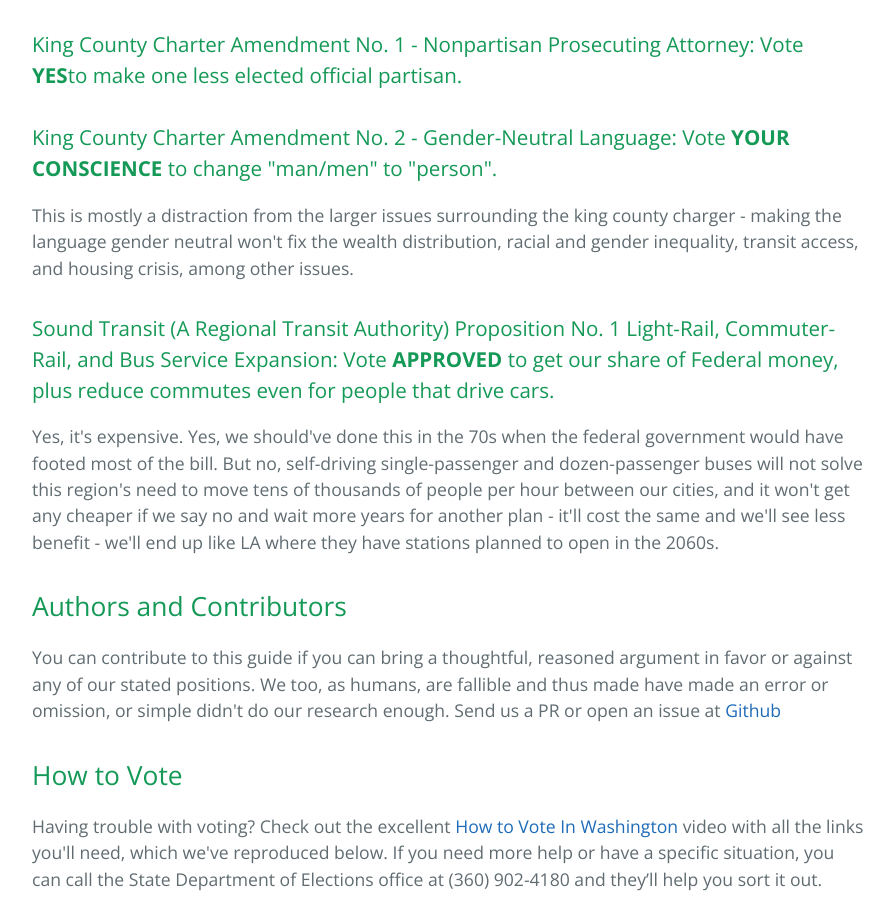
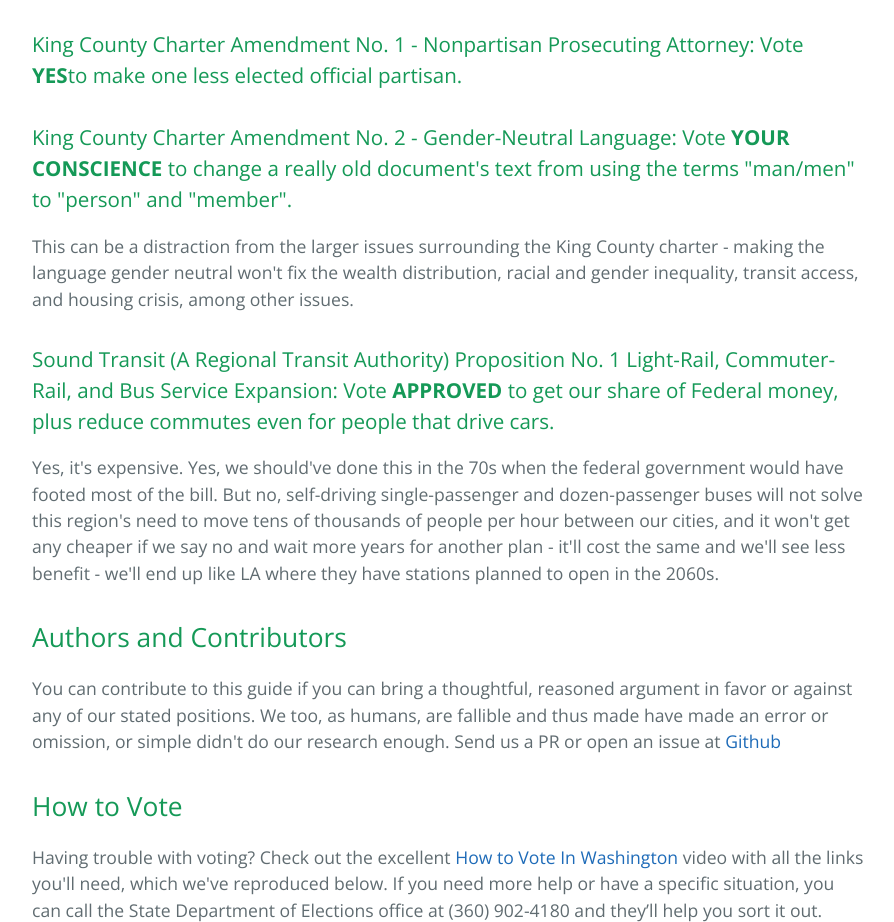
Before and after one commit to ResponsibleVotersGuide/ResponsibleVotersGuide.github.io, a plain HTML site: page index.html in a window 1280 px wide. Shown: the part 2832-3754 px from the top of the page, without its empty margins (192-1086 px from the left). Drawn offline with nearby package versions, Linux system fonts and the light colour scheme.

Commit message:
Replace master branch with page content via GitHub

```diff
--- a/index.html
+++ b/index.html
@@ -66,9 +66,9 @@
 <a id="king-county-charter-amendment-no-1---nonpartisan-prosecuting-attorney-vote-yesto-make-one-less-elected-official-partisan" class="anchor" href="#king-county-charter-amendment-no-1---nonpartisan-prosecuting-attorney-vote-yesto-make-one-less-elected-official-partisan" aria-hidden="true"><span aria-hidden="true" class="octicon octicon-link"></span></a>King County Charter Amendment No. 1 - Nonpartisan Prosecuting Attorney: Vote <strong>YES</strong>to make one less elected official partisan.</h3>
 
 <h3>
-<a id="king-county-charter-amendment-no-2---gender-neutral-language-vote-your-conscience-to-change-manmen-to-person" class="anchor" href="#king-county-charter-amendment-no-2---gender-neutral-language-vote-your-conscience-to-change-manmen-to-person" aria-hidden="true"><span aria-hidden="true" class="octicon octicon-link"></span></a>King County Charter Amendment No. 2 - Gender-Neutral Language: Vote <strong>YOUR CONSCIENCE</strong> to change "man/men" to "person".</h3>
+<a id="king-county-charter-amendment-no-2---gender-neutral-language-vote-your-conscience-to-change-a-really-old-documents-text-from-using-the-terms-manmen-to-person-and-member" class="anchor" href="#king-county-charter-amendment-no-2---gender-neutral-language-vote-your-conscience-to-change-a-really-old-documents-text-from-using-the-terms-manmen-to-person-and-member" aria-hidden="true"><span aria-hidden="true" class="octicon octicon-link"></span></a>King County Charter Amendment No. 2 - Gender-Neutral Language: Vote <strong>YOUR CONSCIENCE</strong> to change a really old document's text from using the terms "man/men" to "person" and "member".</h3>
 
-<p>This is mostly a distraction from the larger issues surrounding the king county charger - making the language gender neutral won't fix the wealth distribution, racial and gender inequality, transit access, and housing crisis, among other issues.</p>
+<p>This can be a distraction from the larger issues surrounding the King County charter - making the language gender neutral won't fix the wealth distribution, racial and gender inequality, transit access, and housing crisis, among other issues.</p>
 
 <h3>
 <a id="sound-transit-a-regional-transit-authority-proposition-no-1-light-rail-commuter-rail-and-bus-service-expansion-vote-approved-to-get-our-share-of-federal-money-plus-reduce-commutes-even-for-people-that-drive-cars" class="anchor" href="#sound-transit-a-regional-transit-authority-proposition-no-1-light-rail-commuter-rail-and-bus-service-expansion-vote-approved-to-get-our-share-of-federal-money-plus-reduce-commutes-even-for-people-that-drive-cars" aria-hidden="true"><span aria-hidden="true" class="octicon octicon-link"></span></a>Sound Transit (A Regional Transit Authority) Proposition No. 1 Light-Rail, Commuter-Rail, and Bus Service Expansion: Vote <strong>APPROVED</strong> to get our share of Federal money, plus reduce commutes even for people that drive cars.</h3>
```
Also changed, not shown: params.json (+1 -1 lines).
